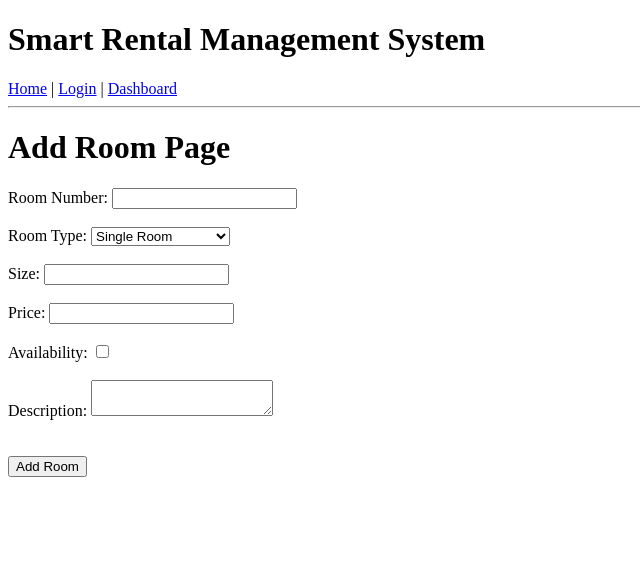
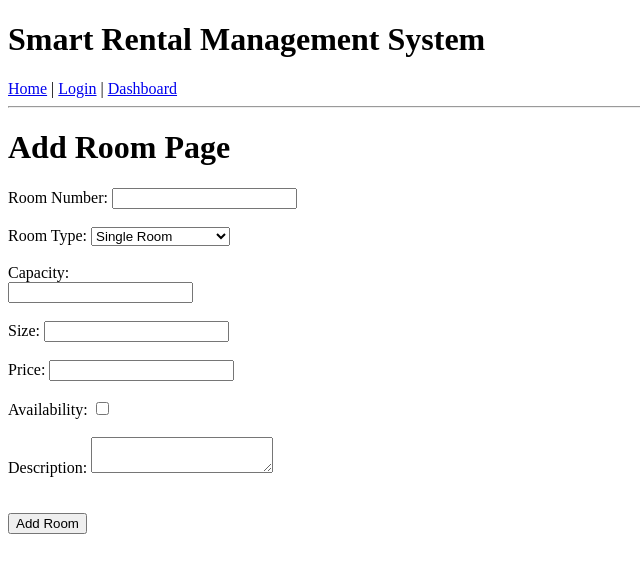
Before and after one commit to simonpaull/G-29-Smart-Rental-Management-System, a Django app: page /add-room/ in a window 1280 px wide. Shown: the top 573 px of the page, without its empty margins (0-640 px from the left). Run offline with Django 5.2, Linux system fonts and the light colour scheme.

Commit message:
little bit update

```diff
--- a/core/model.py
+++ b/core/model.py
@@ -6,6 +6,7 @@ from django.db import models
 class Room(models.Model):
     roomnumber = models.CharField(max_length = 10)
     roomtype = models.CharField(max_length = 50)
+    capacity = models.IntegerField(default=1)
     size = models.CharField(max_length=6)
     price = models. CharField(max_length = 8)
     availability = models.BooleanField(default = True)
--- a/core/templates/add_room.html
+++ b/core/templates/add_room.html
@@ -15,11 +15,11 @@
             <option value = "Single Room">Single Room</option>
             <option value = "Twin Sharing Room">Twin Sharing Room</option>
             <option value = "Master Room">Master Room</option>
-            <option value = "Shared Room">Shared Room</option>
             <option value = "Studio Room">Studio Room</option>
         </select><br><br>
 
-
+    <label>Capacity: </label><br>
+    <input type="number"  name='capacity'>   <br><br>
 
     <label>Size: </label>
     <input type= 'text'  name= 'size'><br><br>
--- a/core/templates/room_list.html
+++ b/core/templates/room_list.html
@@ -17,10 +17,10 @@
             <p>Price: RM {{ room.price }}</p>
 
             <p>Availablility:
-                {% if room.availability %}
-                    yes
+                {% if room.tenant_set.all %}
+                    No
                 {% else %}
-                    No
+                    Yes
                 {% endif %}
             </p>
 
--- a/core/views.py
+++ b/core/views.py
@@ -24,6 +24,7 @@ def add_room(request):
     if request.method == 'POST':
         roomnumber = request.POST.get('roomnumber')
         roomtype = request.POST.get('roomtype')
+        capacity = request.POST.get('capacity')
         size = request.POST.get('size')
         price = request.POST.get('price')
 
@@ -38,6 +39,7 @@ def add_room(request):
         Room.objects.create(
             roomnumber = roomnumber,  #fieldname(from model.py) = variable
             roomtype = roomtype,
+            capacity = capacity,
             size = size,
             price = price,
             availability = availability,
@@ -55,6 +57,7 @@ def edit_room(request, id):
     if request.method =="POST" :
         room.roomnumber = request.POST.get('roomnumber')
         room.roomtype = request.POST.get('roomtype')
+        room.capacity = request.POST.get('capacity')
         room.size = request.POST.get('size')
         room.price = request.POST.get('price')
 
@@ -65,7 +68,7 @@ def edit_room(request, id):
 
         room.description = request.POST.get('description')
         room.save()
-        return redirect('room_list')
+        return redirect('owner_properties')
 
     else:
         return render(request, 'edit_room.html', {'room': room})
```
Also changed, not shown: core/templates/edit_room.html (+7 -1 lines), core/templates/owner_properties.html (+4 -4 lines), core/migrations/0002_alter_room_price_alter_room_size.py (added), core/migrations/0003_room_capacity.py (added).
